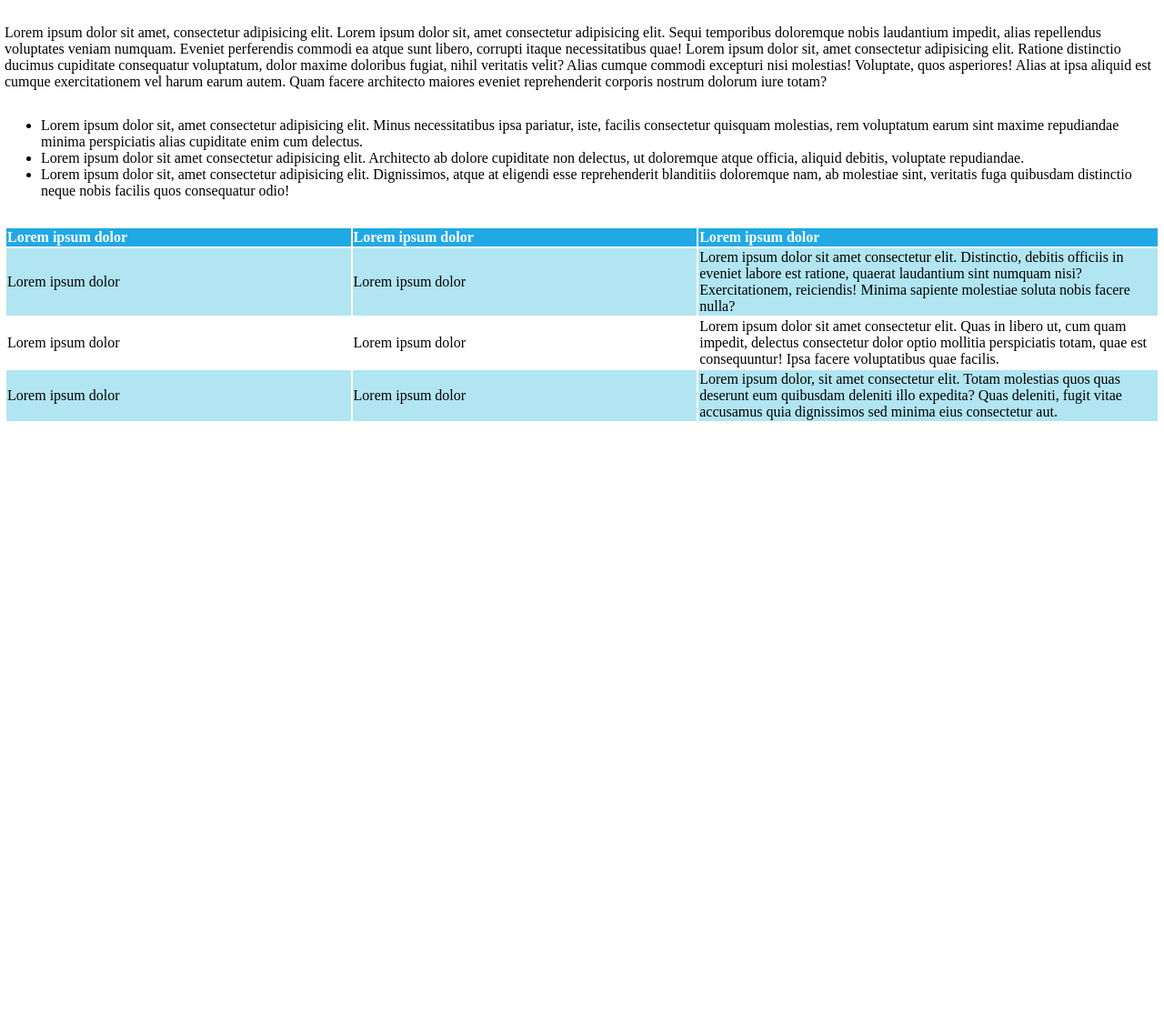
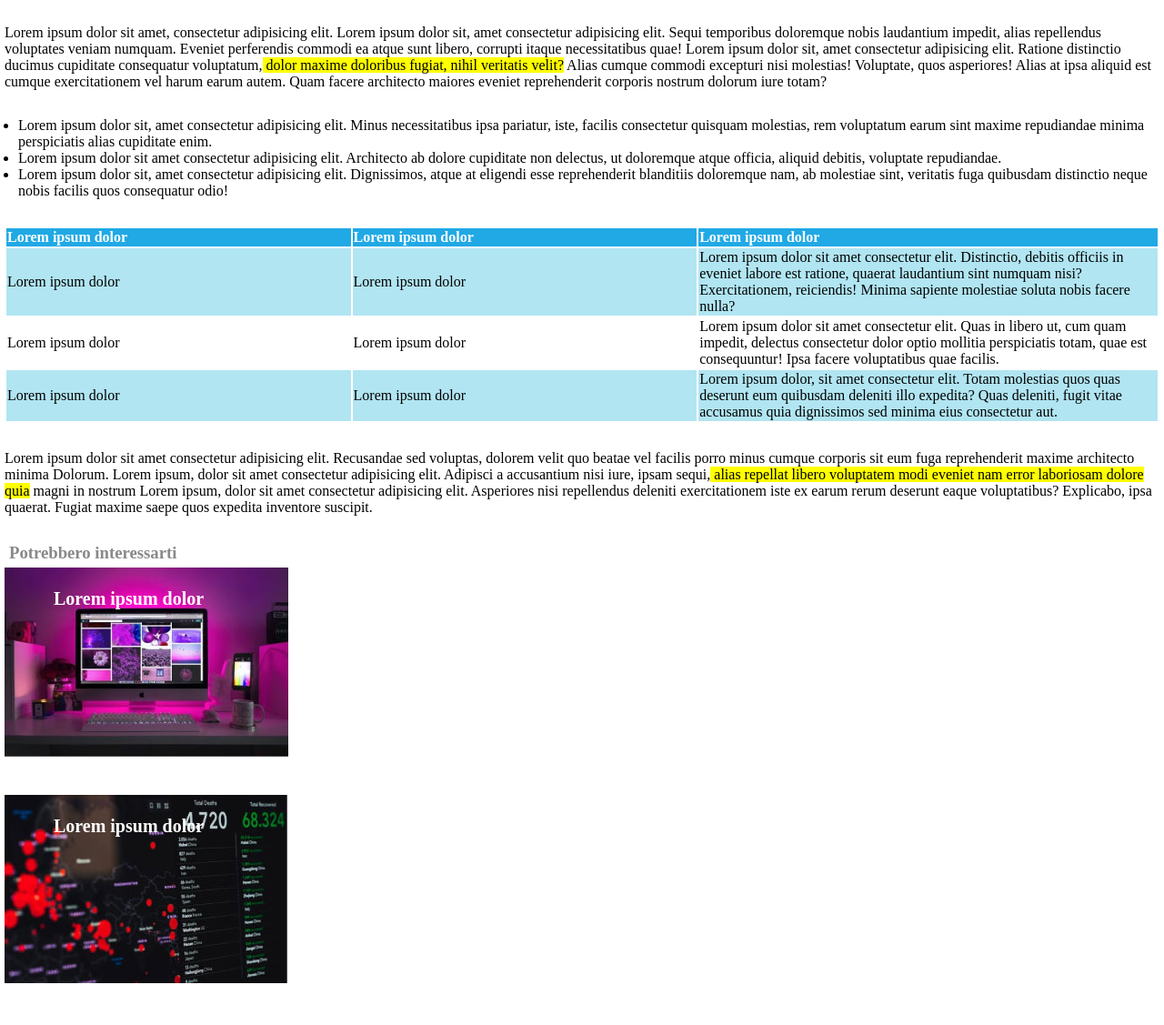
Before and after one commit to ErikB21/html-css-booleaner, a plain HTML site: page index.html in a window 1280 px wide. Shown: the part 553-1680 px from the top of the page at 91% size. Before the commit the page ends 1023 px from the top, so only its background shows below. Drawn offline with Linux system fonts and the light colour scheme.

Commit message:
fine lavoro

```diff
--- a/CSS/style.css
+++ b/CSS/style.css
@@ -17,12 +17,12 @@ header img{
     padding-top: 30px;
 }
 
-main{
+main, footer{
     padding: 5px;
 }
 
 .gray{
-    color: #bbbbbb;
+    color: #898989;
     padding: 5px;
 }
 
@@ -32,6 +32,10 @@ main{
 
 .corp-main, ul{
     padding-top: 30px;
+}
+
+ul{
+    padding-left: 15px;
 }
 
 .table{
@@ -53,3 +57,30 @@ thead{
 .width{
     width: 30%;
 }
+
+.yellow{
+    background-color: yellow;
+}
+
+footer {
+    padding-top: 20px;
+}
+
+.photo{
+    height: 250px;
+    width: 300px;
+    margin: 0;
+    position: relative;
+}
+
+.center{
+    color: white;
+    font-size: 20px;
+    font-weight: 800;
+    position: absolute;
+    top: 10%;
+    left: 40%;
+    transform: translate(-40%, -10%);
+
+
+}
--- a/index.html
+++ b/index.html
@@ -10,7 +10,7 @@
 <body>
 
 <header>
-    <div class="img-logo" alt="logo">
+    <div class="img-logo">
         <img src="img/logo.svg" alt="logo">
     </div>
 </header>
@@ -31,12 +31,12 @@
     </div>
 
     <div class="corp-main">
-        <p>Lorem ipsum dolor sit amet, consectetur adipisicing elit. Lorem ipsum dolor sit, amet consectetur adipisicing elit. Sequi temporibus doloremque nobis laudantium impedit, alias repellendus voluptates veniam numquam. Eveniet perferendis commodi ea atque sunt libero, corrupti itaque necessitatibus quae! Lorem ipsum dolor sit, amet consectetur adipisicing elit. Ratione distinctio ducimus cupiditate consequatur voluptatum, dolor maxime doloribus fugiat, nihil veritatis velit? Alias cumque commodi excepturi nisi molestias! Voluptate, quos asperiores! Alias at ipsa aliquid est cumque exercitationem vel harum earum autem. Quam facere architecto maiores eveniet reprehenderit corporis nostrum dolorum iure totam?</p>
+        <p>Lorem ipsum dolor sit amet, consectetur adipisicing elit. Lorem ipsum dolor sit, amet consectetur adipisicing elit. Sequi temporibus doloremque nobis laudantium impedit, alias repellendus voluptates veniam numquam. Eveniet perferendis commodi ea atque sunt libero, corrupti itaque necessitatibus quae! Lorem ipsum dolor sit, amet consectetur adipisicing elit. Ratione distinctio ducimus cupiditate consequatur voluptatum,<span class="yellow">  dolor maxime doloribus fugiat, nihil veritatis velit?</span>  Alias cumque commodi excepturi nisi molestias! Voluptate, quos asperiores! Alias at ipsa aliquid est cumque exercitationem vel harum earum autem. Quam facere architecto maiores eveniet reprehenderit corporis nostrum dolorum iure totam?</p>
     </div>
 
     <div class="li">
         <ul>
-            <li>Lorem ipsum dolor sit, amet consectetur adipisicing elit. Minus necessitatibus ipsa pariatur, iste, facilis consectetur quisquam molestias, rem voluptatum earum sint maxime repudiandae minima perspiciatis alias cupiditate enim cum delectus.</li>
+            <li>Lorem ipsum dolor sit, amet consectetur adipisicing elit. Minus necessitatibus ipsa pariatur, iste, facilis consectetur quisquam molestias, rem voluptatum earum sint maxime repudiandae minima perspiciatis alias cupiditate enim.</li>
             <li>Lorem ipsum dolor sit amet consectetur adipisicing elit. Architecto ab dolore cupiditate non delectus, ut doloremque atque officia, aliquid debitis, voluptate repudiandae.</li>
             <li>Lorem ipsum dolor sit, amet consectetur adipisicing elit. Dignissimos, atque at eligendi esse reprehenderit blanditiis doloremque nam, ab molestiae sint, veritatis fuga quibusdam distinctio neque nobis facilis quos consequatur odio!</li>
         </ul>
@@ -74,15 +74,25 @@
         </table>
     </div>
 
-
-
-
-
+    <div class="corp-main">
+        <p>Lorem ipsum dolor sit amet consectetur adipisicing elit. Recusandae sed voluptas, dolorem velit quo beatae vel facilis porro minus cumque corporis sit eum fuga reprehenderit maxime architecto minima Dolorum. Lorem ipsum, dolor sit amet consectetur adipisicing elit. Adipisci a accusantium nisi iure, ipsam sequi,<span class="yellow"> alias repellat libero voluptatem modi eveniet nam error laboriosam dolore quia</span> magni in nostrum Lorem ipsum, dolor sit amet consectetur adipisicing elit. Asperiores nisi repellendus deleniti exercitationem iste ex earum rerum deserunt eaque voluptatibus? Explicabo, ipsa quaerat. Fugiat maxime saepe quos expedita inventore suscipit.</p>
+    </div>
 </main>
 
 
 
 <footer>
+    <h3 class="gray">Potrebbero interessarti</h3>
+
+    <div class="photo">
+        <img src="img/monitor.jpg" alt="monitor">
+        <span class="center">Lorem ipsum dolor</span>
+    </div>
+
+    <div class="photo">
+        <img src="img/graph.jpg" alt="grafico">
+        <span class="center">Lorem ipsum dolor</span>
+    </div>
 </footer>
 
 
```
